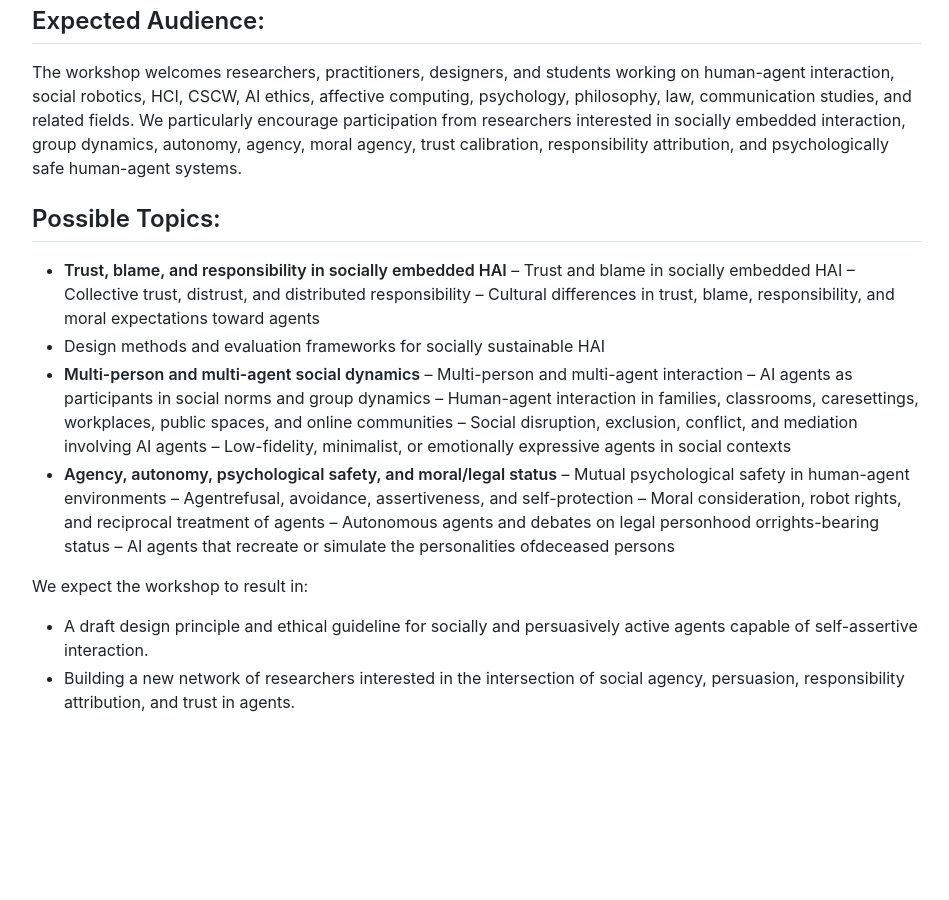
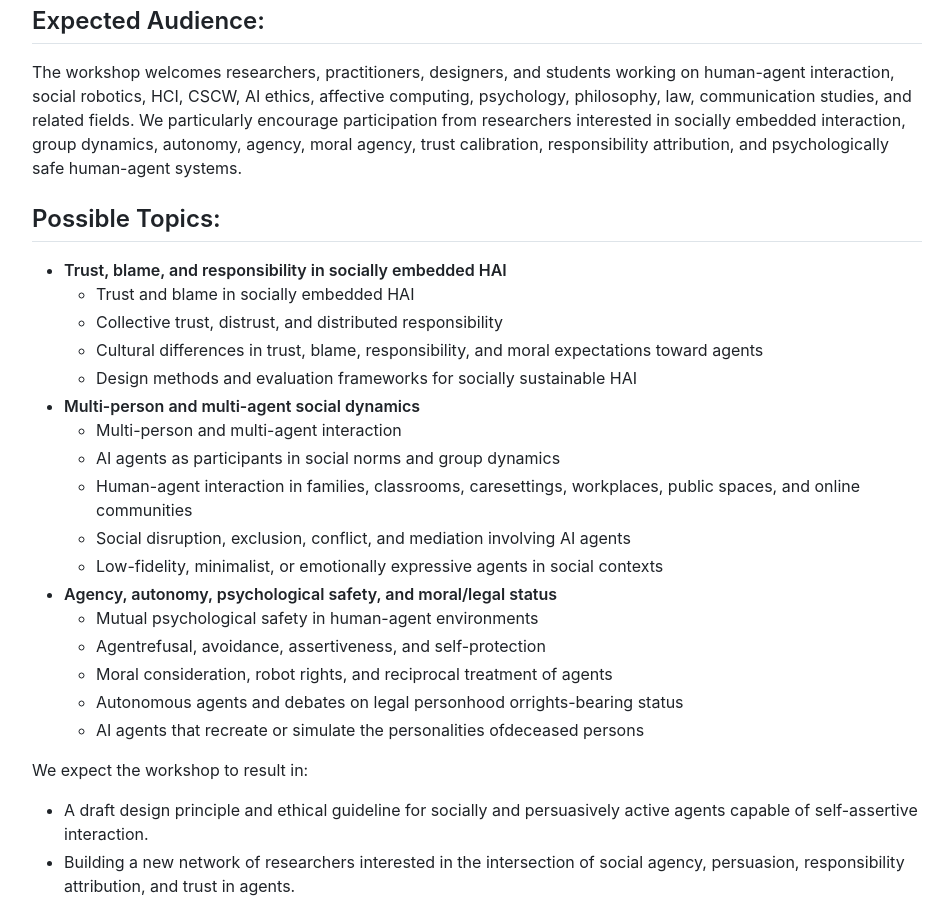
Before and after one commit to virtualcom-designlab/TBSA2026, a Jekyll site: the page built from index.md, in a window 1280 px wide and 900 px high, scrolled down 2272 px. Shown: the whole window, without its empty margins (163-1112 px from the left). Built offline with Jekyll 4.4.1, drawn with Linux system fonts in a browser that asks for light colours; before the commit the page ends 3031 px from its top, so only the background shows below that.

```diff
--- a/index.md
+++ b/index.md
@@ -67,22 +67,22 @@ The workshop welcomes researchers, practitioners, designers, and students workin
 ## Possible Topics:
 
 + **Trust, blame, and responsibility in socially embedded HAI**
-– Trust and blame in socially embedded HAI
-– Collective trust, distrust, and distributed responsibility
-– Cultural differences in trust, blame, responsibility, and moral expectations toward agents
-- Design methods and evaluation frameworks for socially sustainable HAI
+  + Trust and blame in socially embedded HAI
+  + Collective trust, distrust, and distributed responsibility
+  + Cultural differences in trust, blame, responsibility, and moral expectations toward agents
+  + Design methods and evaluation frameworks for socially sustainable HAI
 + **Multi-person and multi-agent social dynamics**
-– Multi-person and multi-agent interaction
-– AI agents as participants in social norms and group dynamics
-– Human-agent interaction in families, classrooms, caresettings, workplaces, public spaces, and online communities
-– Social disruption, exclusion, conflict, and mediation involving AI agents
-– Low-fidelity, minimalist, or emotionally expressive agents in social contexts
+  + Multi-person and multi-agent interaction
+  + AI agents as participants in social norms and group dynamics
+  + Human-agent interaction in families, classrooms, caresettings, workplaces, public spaces, and online communities
+  + Social disruption, exclusion, conflict, and mediation involving AI agents
+  + Low-fidelity, minimalist, or emotionally expressive agents in social contexts
 + **Agency, autonomy, psychological safety, and moral/legal status**
-– Mutual psychological safety in human-agent environments
-– Agentrefusal, avoidance, assertiveness, and self-protection
-– Moral consideration, robot rights, and reciprocal treatment of agents
-– Autonomous agents and debates on legal personhood orrights-bearing status
-– AI agents that recreate or simulate the personalities ofdeceased persons
+  + Mutual psychological safety in human-agent environments
+  + Agentrefusal, avoidance, assertiveness, and self-protection
+  + Moral consideration, robot rights, and reciprocal treatment of agents
+  + Autonomous agents and debates on legal personhood orrights-bearing status
+  + AI agents that recreate or simulate the personalities ofdeceased persons
 
 <!--
 Key goals include:
```
